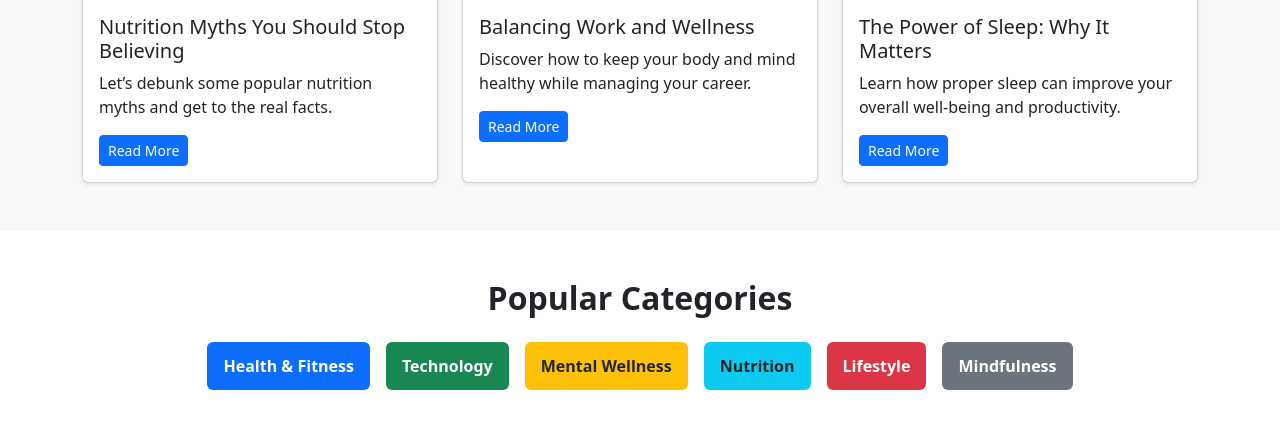
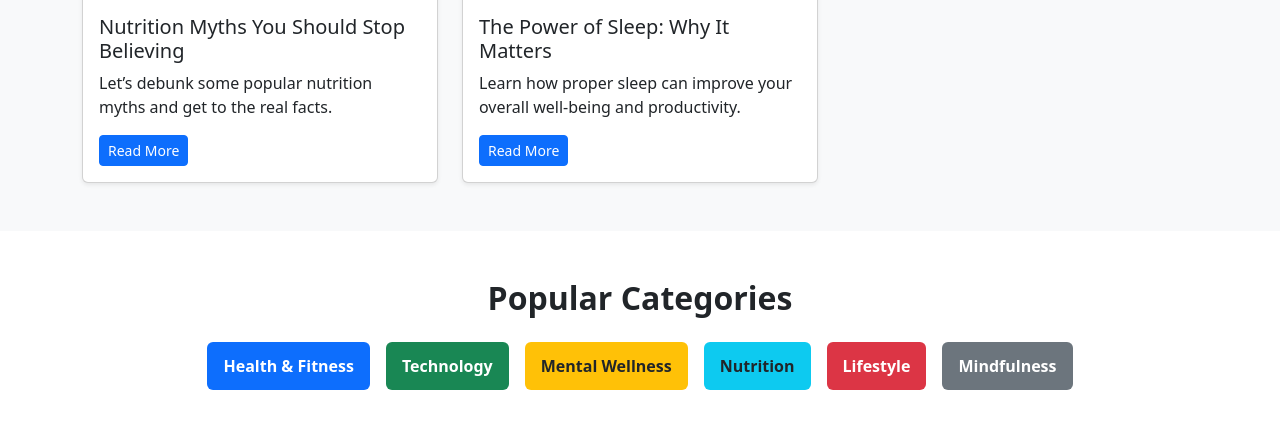
Before and after one commit to mahassantech/A-Collaborative-Platform-for-Public-Health-Stakeholders, a Django app: page /core/blog/ in a window 1280 px wide. Shown: the part 1190-1612 px from the top of the page. Run offline with Django 5.2, Linux system fonts and the light colour scheme.

Commit message:
blog edit

```diff
--- a/core/templates/core/blog.html
+++ b/core/templates/core/blog.html
@@ -66,17 +66,8 @@
         </div>
       </div>
 
-      <!-- Blog Post 5 -->
-      <div class="col-md-4">
-        <div class="card shadow-sm h-100">
-          <img src="{% static 'images/blog5.jpg' %}" class="card-img-top" alt="Blog 5">
-          <div class="card-body">
-            <h5 class="card-title">Balancing Work and Wellness</h5>
-            <p class="card-text">Discover how to keep your body and mind healthy while managing your career.</p>
-            <a href="#" class="btn btn-primary btn-sm">Read More</a>
-          </div>
-        </div>
-      </div>
+
+
 
       <!-- Blog Post 6 -->
       <div class="col-md-4">
```
